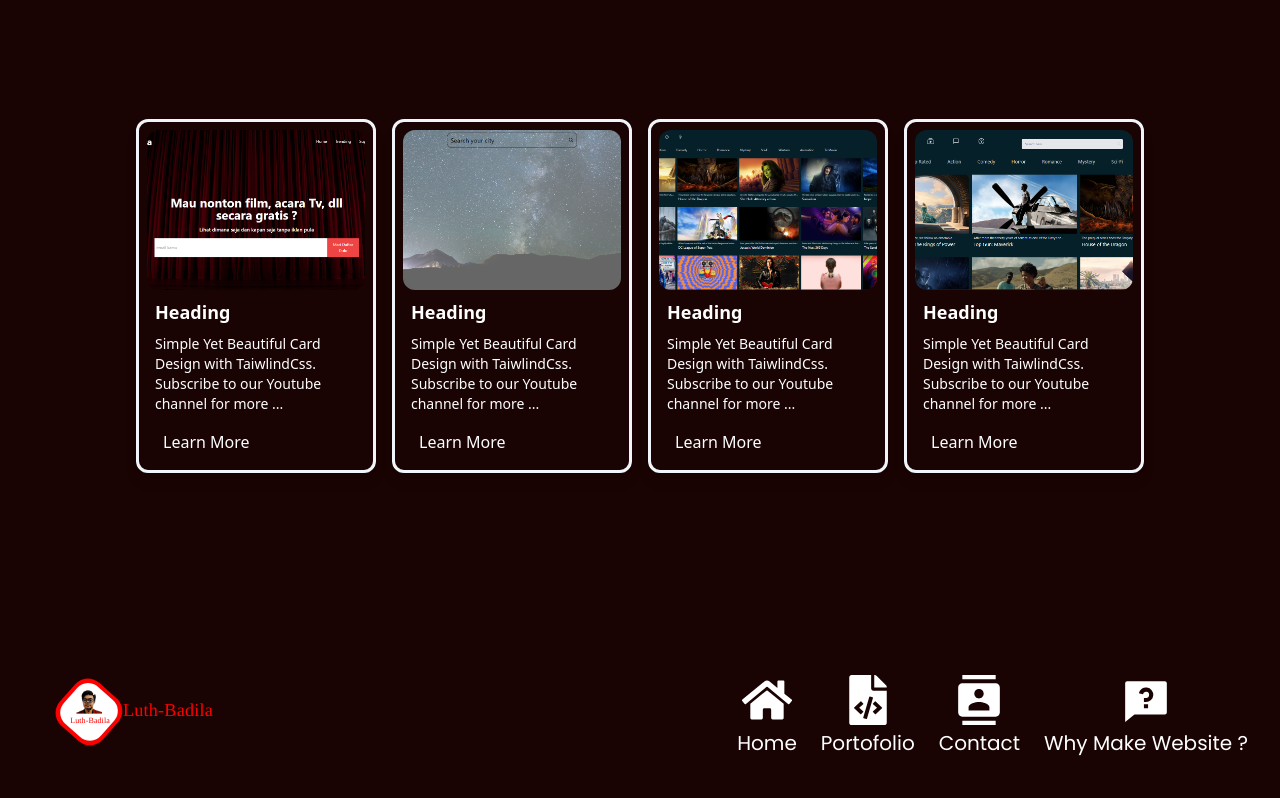
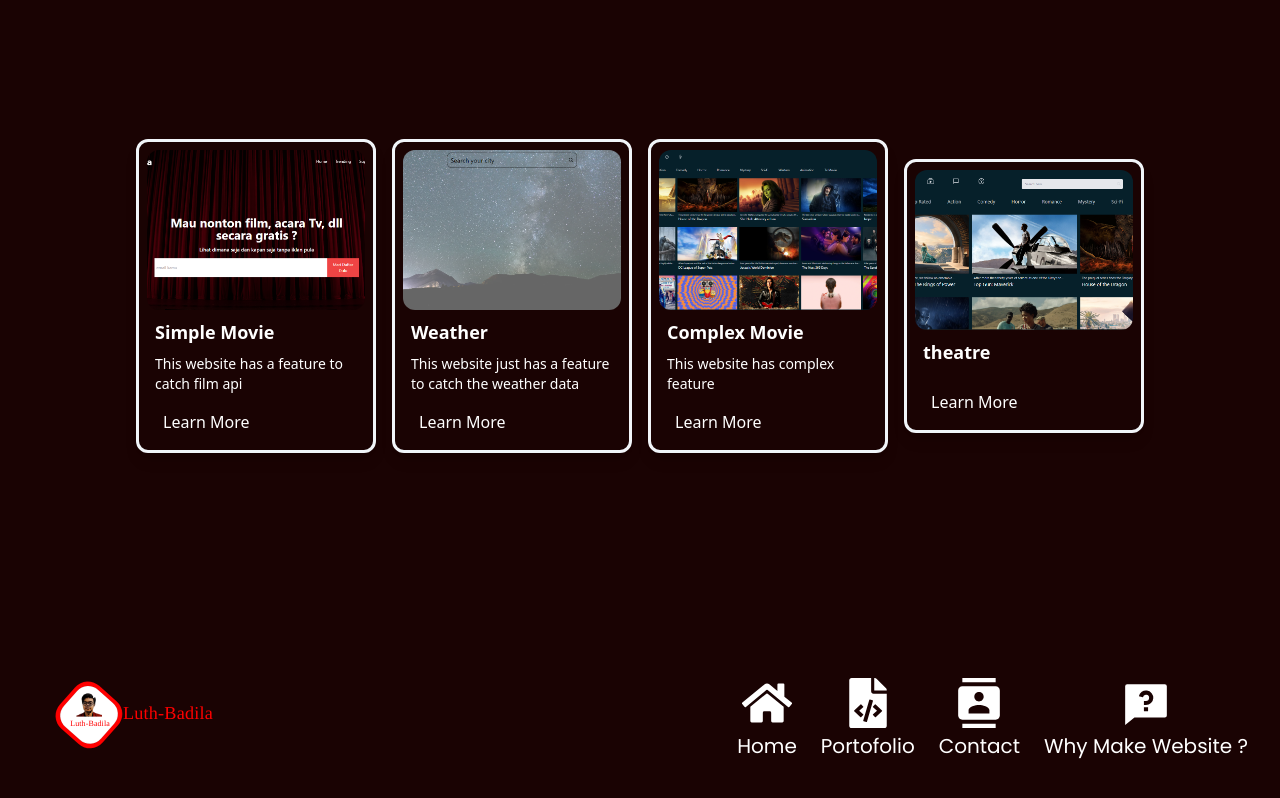
Before and after one commit to Luth-Badila/Luth-Badila, a React (Vite) app: page /portofolio in a window 1280 px wide. Built offline with nearby package versions, Linux system fonts and the light colour scheme.

Commit message:
change the body background, navbar, porto information

```diff
--- a/src/components/Business.jsx
+++ b/src/components/Business.jsx
@@ -9,7 +9,7 @@ import Button from "./Button";
 const FeatureCard = ({ icon, title, content, index }) => (
   <div className={`flex flex-row p-6 rounded-[20px] ${index !== features.length - 1 ? "mb-6" : "mb-0"} feature-card`}>
     <div className={`w-[64px] h-[64px] rounded-full ${styles.flexCenter} bg-dimRed`}>
-      <img src={icon} alt="icon" className="w-[128px] h-[128px] object-contain" />
+      <img src={icon} alt="icon" className="w-[130px] h-[128px] object-contain" />
     </div>
     <div className="flex-1 flex flex-col ml-3">
       <h4 className="font-poppins font-semibold text-white text-[18px] leading-[23px] mb-1">{title}</h4>
@@ -44,7 +44,7 @@ const Business = () => {
 
   return (
     <div>
-      <section ref={ref} id="features" className={`${layout.section}`}>
+      <section ref={ref} id="features" className={`${layout.section} px-10 h-[74vh] bg-red`}>
         <motion.div className={`${layout.sectionInfo}`} initial={{ x: "-100vw" }} animate={animation}>
           <h2 className={`${styles.heading2} capitalize`}>
             get more profit <br className="sm:block hidden" /> by creating a website
--- a/src/components/Hero.jsx
+++ b/src/components/Hero.jsx
@@ -9,7 +9,7 @@ import ImageSlider from "./ImageSlider";
 import Slides from "./Slides";
 
 const Hero = () => (
-  <section id="home" className={`flex md:flex-row flex-col ${styles.paddingY}`}>
+  <section className={`flex md:flex-row flex-col h-[64.2vh]`}>
     <motion.div className={`flex-1 ${styles.flexStart} flex-col xl:px-0 sm:px-16 px-6`} initial={{ x: "-100vw" }} animate={{ x: 0 }} transition={{ type: "spring", duration: 1, bounce: 0.3 }}>
       <div className="flex flex-row items-center py-[6px] px-4 rounded-[10px] md-2">
         <img src={discount} alt="discount" className="w-[32px] h-[32px]" />
--- a/src/components/Navbar.jsx
+++ b/src/components/Navbar.jsx
@@ -7,7 +7,7 @@ import { logoHeader } from "../assets";
 
 const Navbar = () => {
   return (
-    <nav className="w-full flex p-8 justify-between items-center navbar mt-12">
+    <nav className="w-full flex p-8 justify-between items-center navbar mt-12 bg-red h-[19.8vh]">
       <img src={logoHeader} alt="Luth-Badila" className="mb-2 flex items-center w-[200px] h-[80px]" />
       <ul className="list-none text-white flex mt-10 sm:mt-0 justify-end items-center gap-6">
         <li className={`font-poppins font-normal cursor-pointer text-[16px] hover:text-redHover`}>
--- a/src/components/Portofolio.jsx
+++ b/src/components/Portofolio.jsx
@@ -12,8 +12,8 @@ const Portofolio = () => {
             <div key={i} class="w-60 p-2 border-[3px] border-slate-100 rounded-xl transform transition-all hover:-translate-y-2 duration-300 shadow-lg hover:shadow-2xl">
               <img class="h-40 object-cover rounded-xl" alt="gambar" src={Slide.url} />
               <div class="p-2">
-                <h2 class="font-bold text-lg mb-2 text-white">Heading</h2>
-                <p class="text-sm text-white">Simple Yet Beautiful Card Design with TaiwlindCss. Subscribe to our Youtube channel for more ...</p>
+                <h2 class="font-bold text-lg mb-2 text-white">{Slide.title}</h2>
+                <p class="text-sm text-white">{Slide.body}</p>
               </div>
               <div class="m-2">
                 <NavLink role="button" href="" className="text-white hover:bg-redHover p-2 rounded-md">
--- a/src/components/Slides.jsx
+++ b/src/components/Slides.jsx
@@ -3,15 +3,18 @@ import { porto1, porto2, porto3, porto4 } from "../assets";
 const Slides = [
   {
     url: porto1,
-    title: "movie",
+    title: "Simple Movie",
+    body: "This website has a feature to catch film api",
   },
   {
     url: porto2,
-    title: "weather",
+    title: "Weather",
+    body: "This website just has a feature to catch the weather data",
   },
   {
     url: porto3,
-    title: "film",
+    title: "Complex Movie",
+    body: "This website has complex feature",
   },
   {
     url: porto4,
--- a/src/index.css
+++ b/src/index.css
@@ -9,6 +9,9 @@
 
 * {
     scroll-behavior: smooth;
+}
+
+body {
     background-color: #1a0303;
 }
 
```
